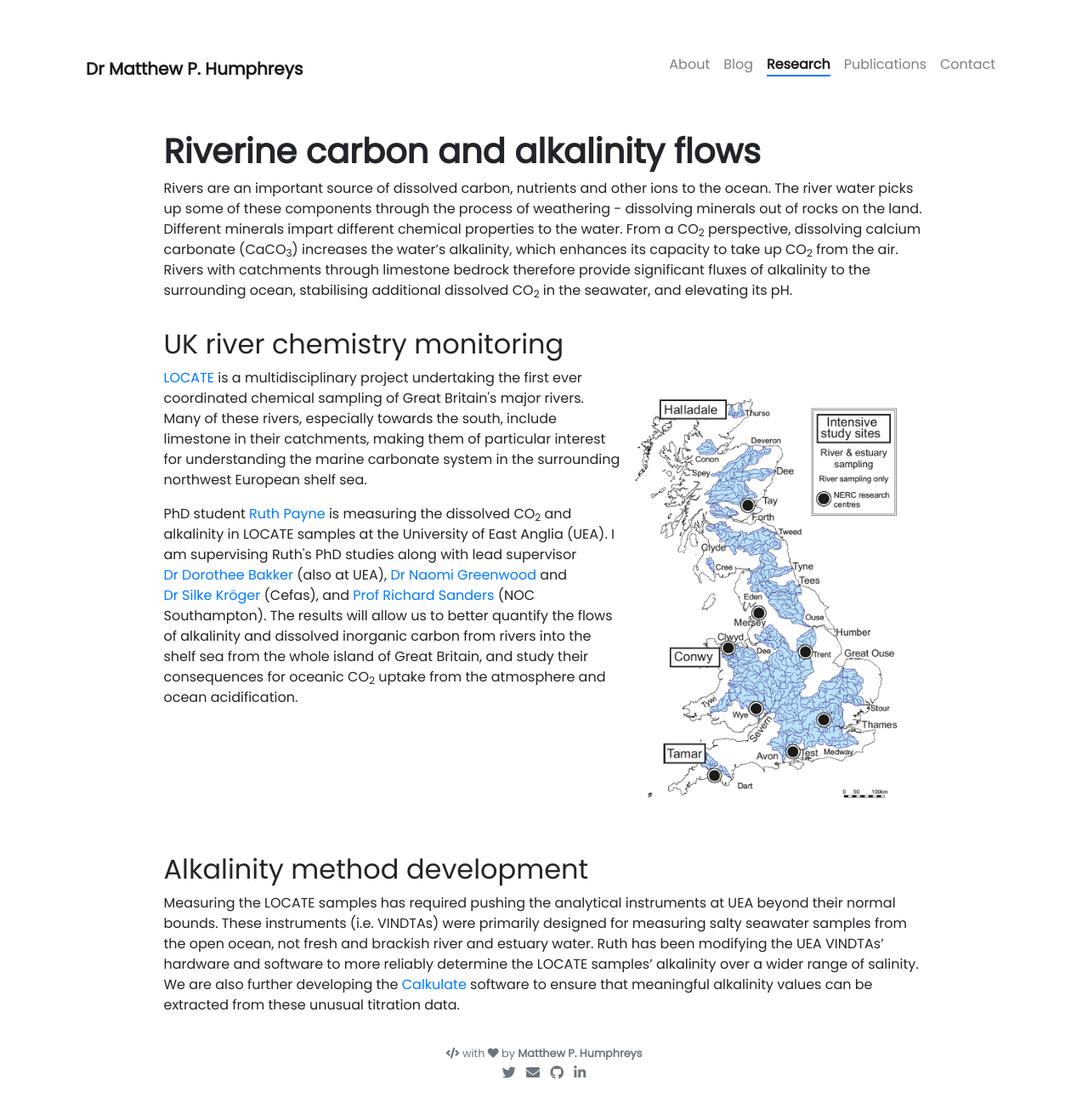
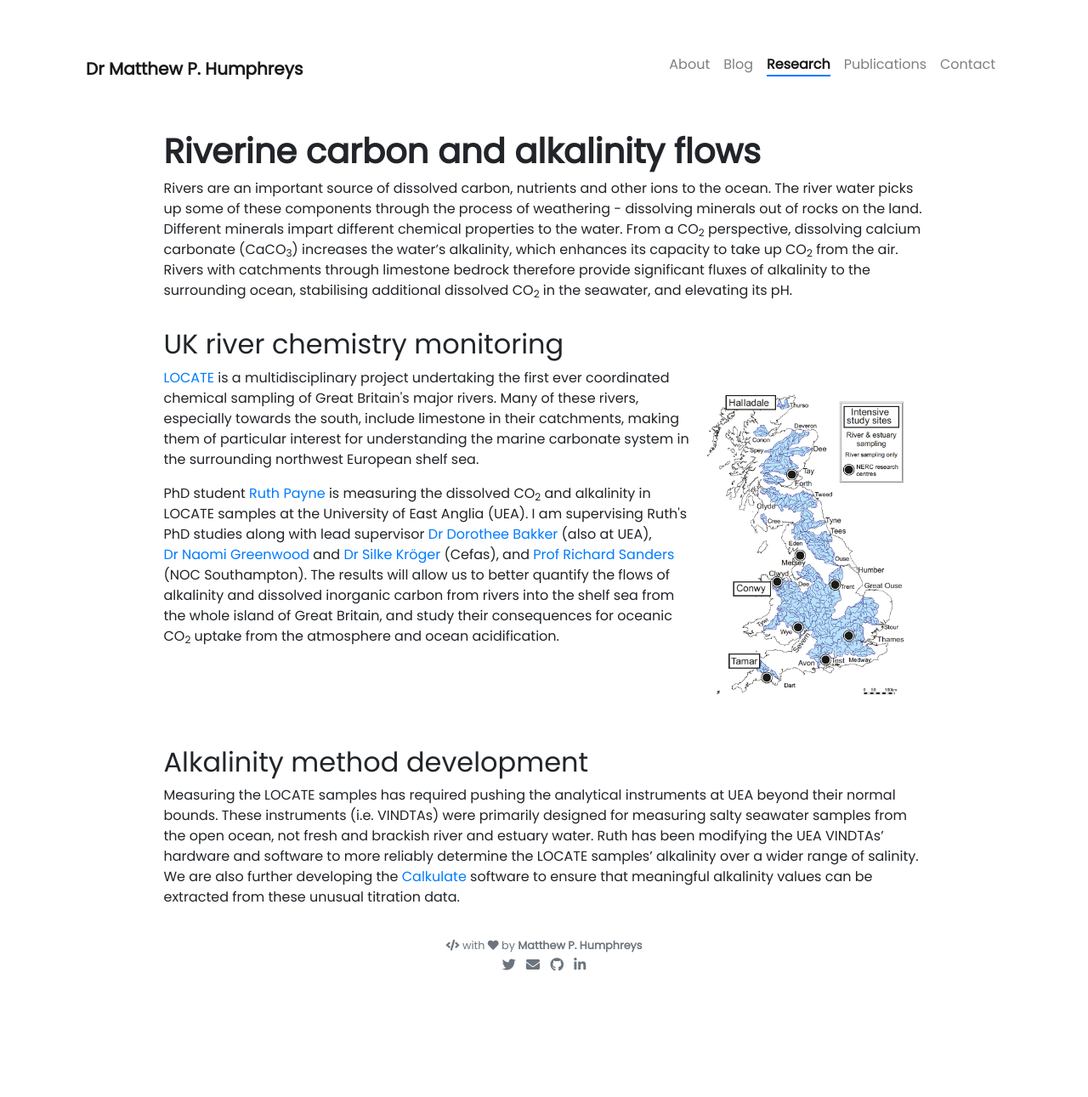
Before and after one commit to mvdh7/mvdh7.github.io, a Jekyll site: the page built from _projects/350-locate.md, in a window 1280 px wide. Shown: the whole page at 85% size. Built offline with Jekyll 4.4.1, drawn with Linux system fonts in a browser that asks for light colours; nearby versions of some CDN libraries; comment, search, counter and statistics services are not loaded; after the commit the page ends 1164 px from its top, so only the background shows below that.

Commit message:
Shrink figure

```diff
--- a/_projects/350-locate.md
+++ b/_projects/350-locate.md
@@ -22,7 +22,7 @@
 <p>PhD student <a href="https://people.uea.ac.uk/ruth_s_payne">Ruth Payne</a> is measuring the dissolved CO<sub>2</sub> and alkalinity in LOCATE samples at the University of East Anglia (UEA). I am supervising Ruth's PhD studies along with lead supervisor <a href="https://people.uea.ac.uk/d_bakker">Dr Dorothee Bakker</a> (also at UEA), <a href="https://people.uea.ac.uk/n_greenwood">Dr Naomi Greenwood</a> and <a href="https://www.cefas.co.uk/about-us/people/dr-silke-kroeger/">Dr Silke Kröger</a> (Cefas), and <a href="https://noc.ac.uk/people/rics">Prof Richard Sanders</a> (NOC Southampton). The results will allow us to better quantify the flows of alkalinity and dissolved inorganic carbon from rivers into the shelf sea from the whole island of Great Britain, and study their consequences for oceanic CO<sub>2</sub> uptake from the atmosphere and ocean acidification.</p>
 </div>
 
-<img src="https://raw.githubusercontent.com/mvdh7/mvdh7.github.io/master/images/locate.png" width="40%" />
+<img src="https://raw.githubusercontent.com/mvdh7/mvdh7.github.io/master/images/locate.png" width="30%" alt="Map of UK river catchments investigated by the LOCATE research programme." />
 
 </div>
 
```
